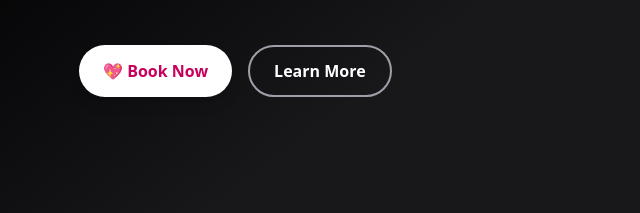
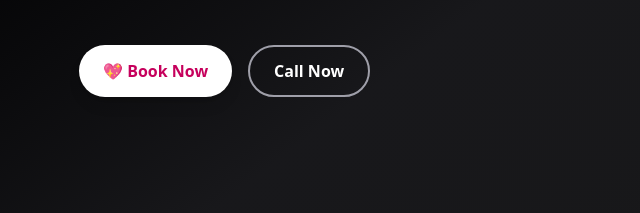
Before and after one commit to monika-web-1/Monika, a website: page public/index.html in a window 1280 px wide. Shown: the part 587-800 px from the top of the page, 17-657 px from the left. Drawn offline with nearby package versions, Linux system fonts and the light colour scheme.

Commit message:
fix: update button text from 'Learn More' to 'Call Now' for clarity

```diff
--- a/public/index.html
+++ b/public/index.html
@@ -187,7 +187,7 @@
             <button
               class="px-6 py-3 border-2 border-zinc-400 hover:border-pink-400 text-white font-semibold rounded-full hover:bg-white hover:text-pink-500 transition"
             >
-              Learn More
+             Call Now
             </button>
           </div>
         </div>
```
